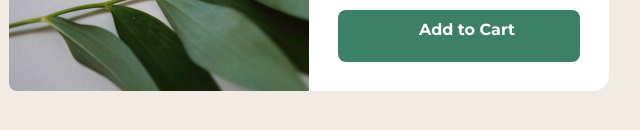
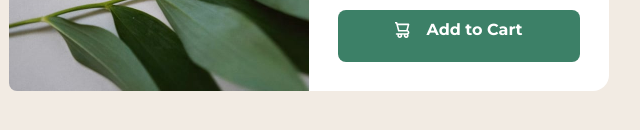
Before and after one commit to basit-flash/404-not-found, a plain HTML site: page index.html in a window 1280 px wide. Shown: the part 534-664 px from the top of the page, 331-971 px from the left. Drawn offline with Linux system fonts and the light colour scheme; the site is published under a folder, as on GitHub Pages, so addresses that start at the root find nothing.

Commit message:
fix: shopping cart icon

```diff
--- a/index.html
+++ b/index.html
@@ -11,9 +11,9 @@
   <link
     href="https://fonts.googleapis.com/css2?family=Fraunces:opsz,wght@9..144,700&family=Montserrat:wght@500;700&display=swap"
     rel="stylesheet">
-  <link rel="stylesheet" href="/normalize.css">
+  <link rel="stylesheet" href="./normalize.css">
   <link rel="icon" type="image/png" sizes="32x32" href="./images/favicon-32x32.png">
-  <link rel="stylesheet" href="style.css">
+  <link rel="stylesheet" href="./style.css">
 
   <title>Product preview card component</title>
 
@@ -44,7 +44,7 @@
 
         <button class="btn" a href="#">
           <div class="flex-grow">
-            <img class="btn__cart" src="/images/icon-cart.svg" alt="" >
+            <img class="btn__cart" src="./images/icon-cart.svg" alt="" >
             <p>
               Add to Cart
             </p>
```
